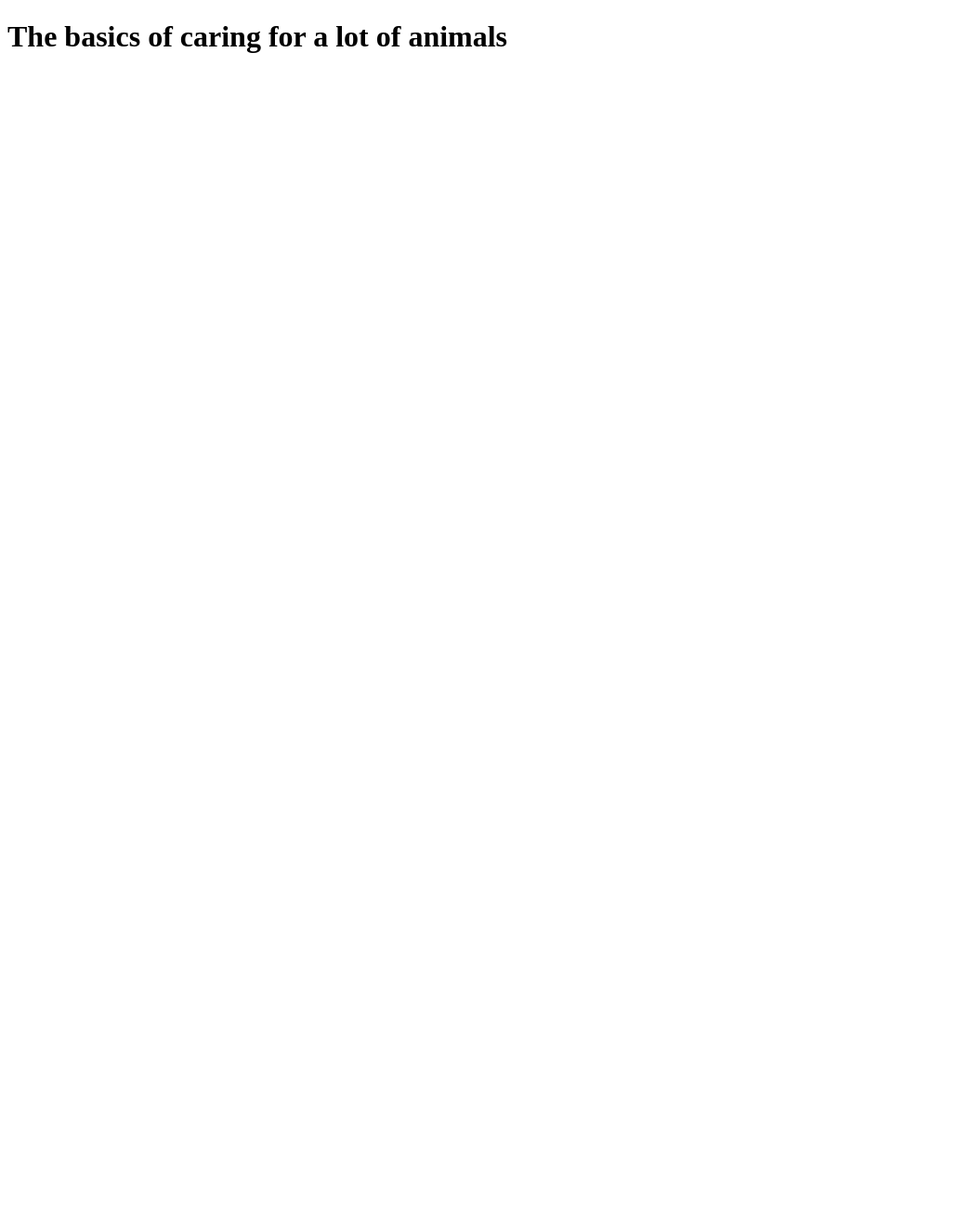
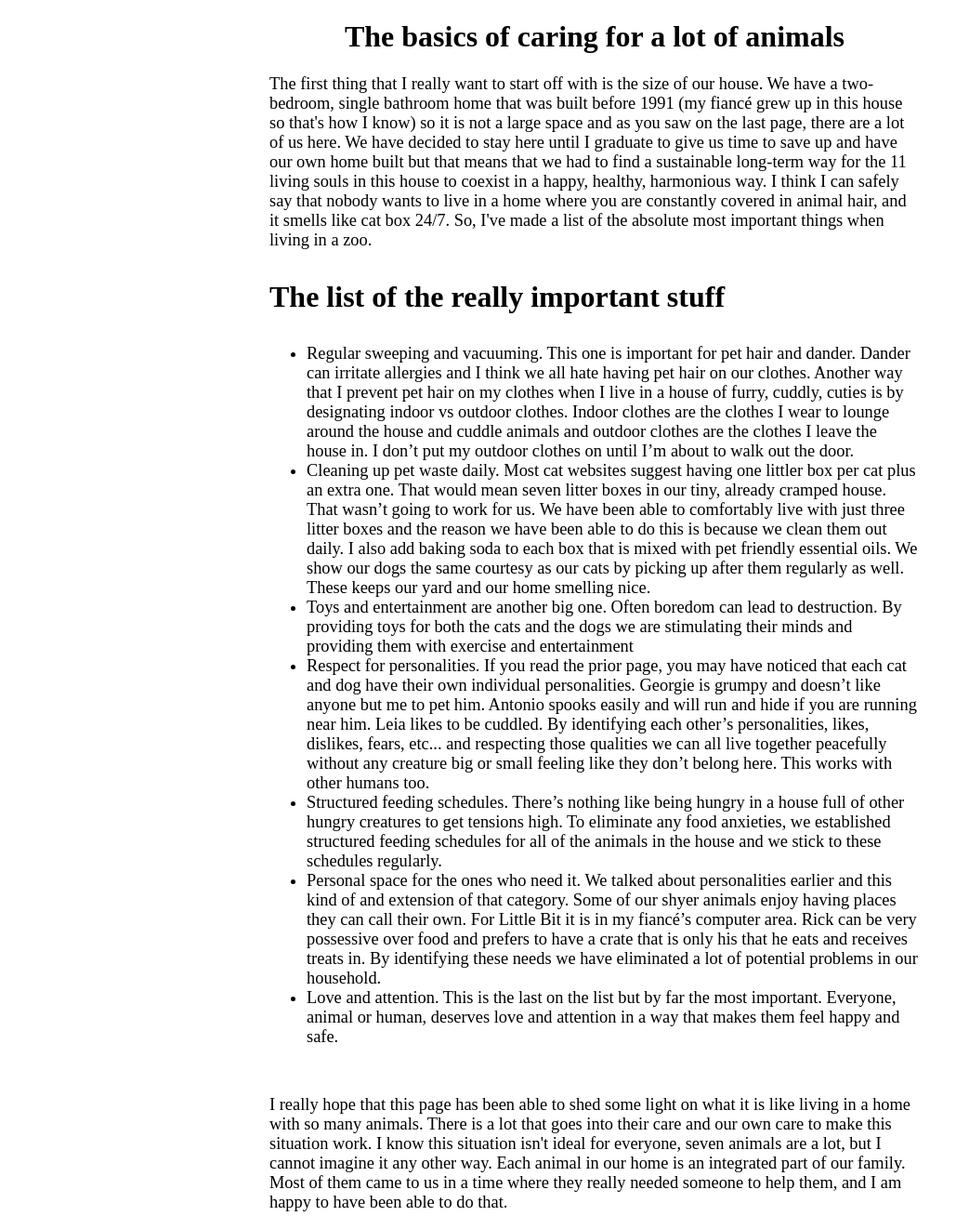
Before and after one commit to AJeffreys/assignmenthtml2, a plain HTML site: page petcarebasics.html in a window 1280 px wide. Shown: the whole page at 93% size, without its empty margins (0-1043 px from the left). Before the commit the page ends 800 px from the top, so only its background shows below. Drawn offline with Linux system fonts and the light colour scheme.

Commit message:
whole page basically

```diff
--- a/petcarebasics.html
+++ b/petcarebasics.html
@@ -3,10 +3,31 @@
 <head>
 <meta charset="utf-8">
 <title>Cat Care Tips</title>
+	<style>
+		#container {width: 700px;
+					margin:0 auto}
+	</style>
 </head>
 
 
 <body>
-	<h1>The basics of caring for a lot of animals</h1>
+	<div id="container">
+	<h1 style="font-size:200%"><center>The basics of caring for a lot of animals</center></h1>
+		<p style="font-size: 115%">The first thing that I really want to start off with is the size of our house. We have a two-bedroom, single bathroom home that was built before 1991 (my fiancé grew up in this house so that's how I know) so it is not a large space and as you saw on the last page, there are a lot of us here. We have decided to stay here until I graduate to give us time to save up and have our own home built but that means that we had to find a sustainable long-term way for the 11 living souls in this house to coexist in a happy, healthy, harmonious way. I think I can safely say that nobody wants to live in a home where you are constantly covered in animal hair, and it smells like cat box 24/7. So, I've made a list of the absolute most important things when living in a zoo.</p>
+	  <h3 style="font-size:200%">The list of the really important stuff</h3>
+			<ul>
+				<li style="font-size:115%">Regular sweeping and vacuuming. This one is important for pet hair and dander. Dander can irritate allergies and I think we all hate having pet hair on our clothes. Another way that I prevent pet hair on my clothes when I live in a house of furry, cuddly, cuties is by designating indoor vs outdoor clothes. Indoor clothes are the clothes I wear to lounge around the house and cuddle animals and outdoor clothes are the clothes I leave the house in. I don’t put my outdoor clothes on until I’m about to walk out the door. </li>
+				<li style="font-size:115%">Cleaning up pet waste daily. Most cat websites suggest having one littler box per cat plus an extra one. That would mean seven litter boxes in our tiny, already cramped house. That wasn’t going to work for us. We have been able to comfortably live with just three litter boxes and the reason we have been able to do this is because we clean them out daily. I also add baking soda to each box that is mixed with pet friendly essential oils. We show our dogs the same courtesy as our cats by picking up after them regularly as well. These keeps our yard and our home smelling nice.</li>
+				<li style="font-size:115%">Toys and entertainment are another big one. Often boredom can lead to destruction. By providing toys for both the cats and the dogs we are stimulating their minds and providing them with exercise and entertainment</li>
+				<li style="font-size:115%">Respect for personalities. If you read the prior page, you may have noticed that each cat and dog have their own individual personalities. Georgie is grumpy and doesn’t like anyone but me to pet him. Antonio spooks easily and will run and hide if you are running near him. Leia likes to be cuddled. By identifying each other’s personalities, likes, dislikes, fears, etc... and respecting those qualities we can all live together peacefully without any creature big or small feeling like they don’t belong here. This works with other humans too.</li>
+				<li style="font-size:115%">Structured feeding schedules. There’s nothing like being hungry in a house full of other hungry creatures to get tensions high. To eliminate any food anxieties, we established structured feeding schedules for all of the animals in the house and we stick to these schedules regularly.</li>
+				<li style="font-size:115%">Personal space for the ones who need it. We talked about personalities earlier and this kind of and extension of that category. Some of our shyer animals enjoy having places they can call their own. For Little Bit it is in my fiancé’s computer area. Rick can be very possessive over food and prefers to have a crate that is only his that he eats and receives treats in.  By identifying these needs we have eliminated a lot of potential problems in our household.</li>
+				<li style="font-size:115%">Love and attention. This is the last on the list but by far the most important. Everyone, animal or human, deserves love and attention in a way that makes them feel happy and safe.  </li>
+			</ul>
+		<br>
+		<p style="font-size:115%">I really hope that this page has been able to shed some light on what it is like living in a home with so many animals. There is a lot that goes into their care and our own care to make this situation work. I know this situation isn't ideal for everyone, seven animals are a lot, but I cannot imagine it any other way. Each animal in our home is an integrated part of our family. Most of them came to us in a time where they really needed someone to help them, and I am happy to have been able to do that.</p>
+
+
+	</div>
 </body>
 </html>
```
